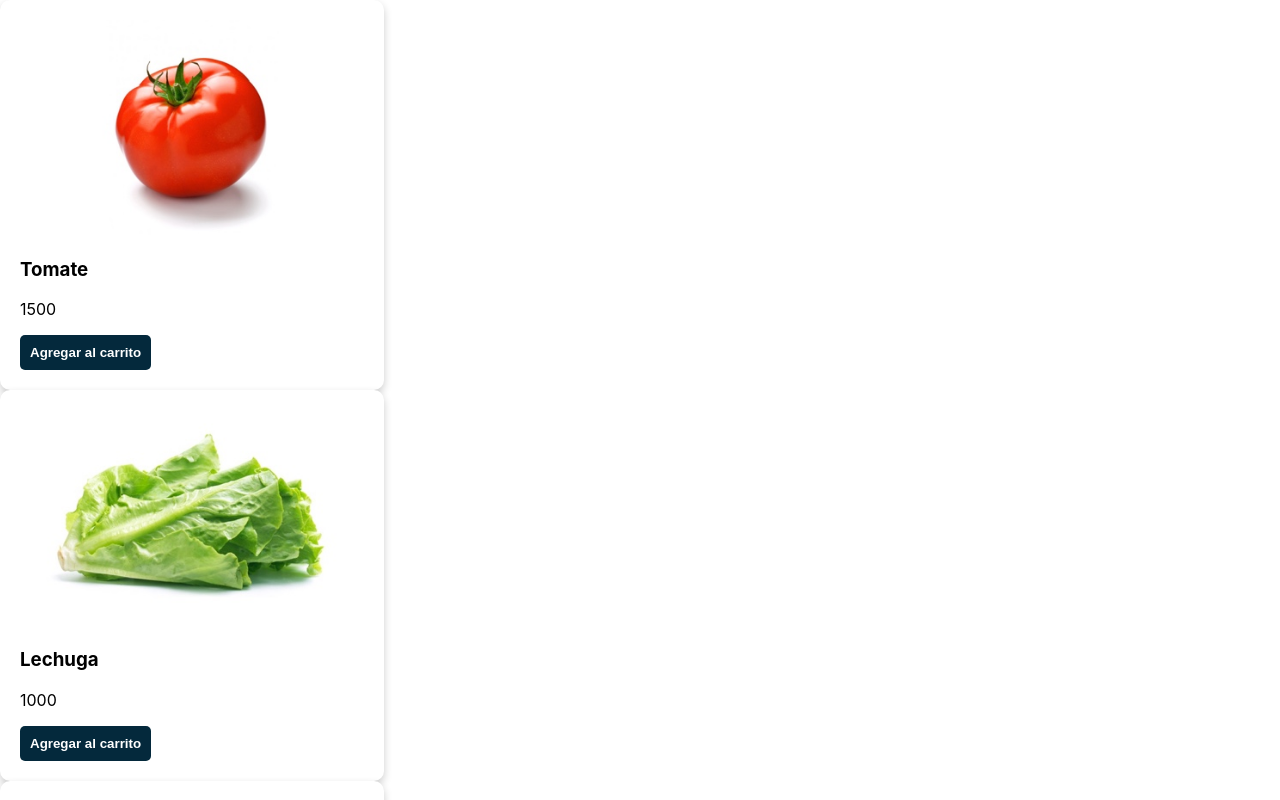
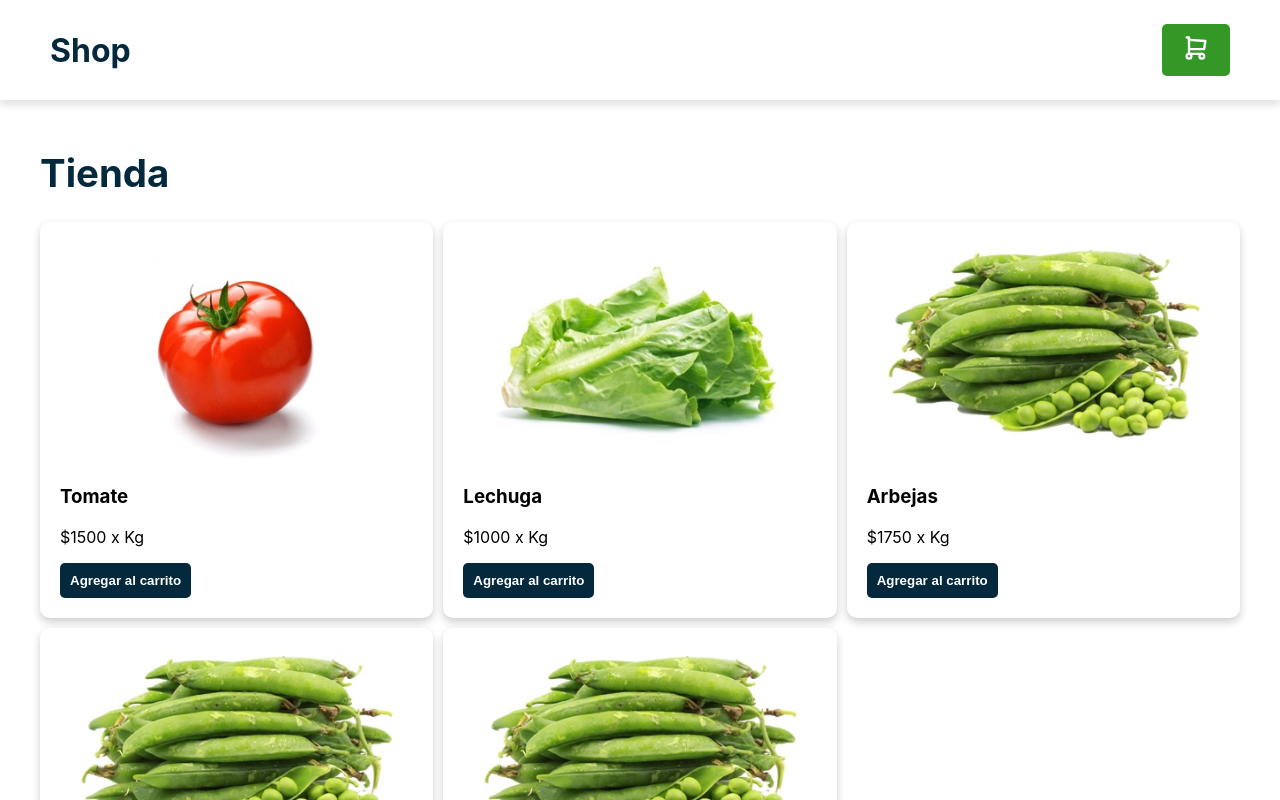
Before and after one commit to ignacioDorigo/carro-de-compras, a React (Create React App) app: page / in a window 1280 px wide. Shown: the top 800 px of the page. Built offline with nearby package versions, Linux system fonts and the light colour scheme.

Commit message:
mas estilos

```diff
--- a/src/App.js
+++ b/src/App.js
@@ -2,12 +2,17 @@ import "./App.css";
 
 import React, { Component } from "react";
 import Productos from "./components/Productos";
+import Layout from "./components/Layout";
+import Navbar from "./components/Navbar";
+import Titulo from "./components/Titulo";
 
 export default class App extends Component {
   state = {
     productos: [
       { nombre: "Tomate", precio: 1500, img: "/productos/tomate.jpg" },
       { nombre: "Lechuga", precio: 1000, img: "/productos/lechuga.jpg" },
+      { nombre: "Arbejas", precio: 1750, img: "/productos/arbejas.jpg" },
+      { nombre: "Arbejas", precio: 1750, img: "/productos/arbejas.jpg" },
       { nombre: "Arbejas", precio: 1750, img: "/productos/arbejas.jpg" },
     ],
     carro: [],
@@ -19,10 +24,14 @@ export default class App extends Component {
   render() {
     return (
       <div>
-        <Productos
-          productos={this.state.productos}
-          agregarAlCarrito={this.agregarAlCarrito}
-        />
+        <Navbar />
+        <Layout>
+          <Titulo texto={"Tienda"}/>
+          <Productos
+            productos={this.state.productos}
+            agregarAlCarrito={this.agregarAlCarrito}
+          />
+        </Layout>
       </div>
     );
   }
--- /dev/null
+++ b/src/components/Carro.js
@@ -0,0 +1,37 @@
+import React, { Component } from "react";
+
+const styles = {
+  divSvg: {
+    backgroundColor: "#349827",
+    padding: "10px 20px",
+    borderRadius: "5px",
+    cursor: "pointer",
+  },
+};
+
+export default class Carro extends Component {
+  render() {
+    return (
+      <div style={styles.divSvg}>
+        <svg
+          style={styles.svgCarro}
+          xmlns="http://www.w3.org/2000/svg"
+          width={28}
+          height={28}
+          viewBox="0 0 24 24"
+          fill="none"
+          stroke="#FFFFFF"
+          strokeWidth={2}
+          strokeLinecap="round"
+          strokeLinejoin="round"
+          color="#FFFFFF"
+        >
+          {" "}
+          <path d="M6 19m-2 0a2 2 0 1 0 4 0a2 2 0 1 0 -4 0" />{" "}
+          <path d="M17 19m-2 0a2 2 0 1 0 4 0a2 2 0 1 0 -4 0" />{" "}
+          <path d="M17 17h-11v-14h-2" /> <path d="M6 5l14 1l-1 7h-13" />{" "}
+        </svg>
+      </div>
+    );
+  }
+}
--- a/src/components/Layout.js
+++ b/src/components/Layout.js
@@ -1,7 +1,23 @@
 import React, { Component } from "react";
+
+const styles = {
+  layout: {
+    padding: "0px 5px",
+  },
+  container: {
+    maxWidth: "1200px",
+    width: "100%",
+    margin: "0 auto",
+  },
+};
 
 export default class Layout extends Component {
   render() {
-    return <div>Layout</div>;
+    const { children } = this.props;
+    return (
+      <div style={styles.layout}>
+        <div style={styles.container}>{children}</div>
+      </div>
+    );
   }
 }
--- /dev/null
+++ b/src/components/Logo.js
@@ -0,0 +1,15 @@
+import React, { Component } from "react";
+
+const styles = {
+  logo: {
+    color: "#04293d",
+    fontSize: "2rem",
+    cursor:"pointer"
+  },
+};
+
+export default class Logo extends Component {
+  render() {
+    return <h2 style={styles.logo}>Shop</h2>;
+  }
+}
--- a/src/components/Navbar.js
+++ b/src/components/Navbar.js
@@ -1,7 +1,26 @@
 import React, { Component } from "react";
+import Logo from "./Logo";
+import Carro from "./Carro";
+
+const styles = {
+  navbar: {
+    display: "flex",
+    justifyContent: "space-between",
+    height: "100px",
+    alignItems: "center",
+    padding: "0px 50px",
+    boxShadow: "0px 5px 8px #E1E1E1",
+    marginBottom: "50px",
+  },
+};
 
 export default class Navbar extends Component {
   render() {
-    return <div>Navbar</div>;
+    return (
+      <nav style={styles.navbar}>
+        <Logo />
+        <Carro />
+      </nav>
+    );
   }
 }
--- a/src/components/Producto.js
+++ b/src/components/Producto.js
@@ -2,20 +2,20 @@ import React, { Component } from "react";
 
 const styles = {
   producto: {
-    boxShadow: "0 4px 8px rgba(0,0,0,0.2)",
+    boxShadow: "0px 4px 8px rgba(0,0,0,0.2)",
     padding: "20px",
     borderRadius: "10px",
     backgroundColor: "#FFFFFF",
-    width: "30%",
+    width: "100%",
   },
   btnAgregarCarrito: {
     backgroundColor: "#04293c",
     color: "#FFFFFF",
     border: "none",
     borderRadius: "5px",
-    // fontSize: "",
     fontWeight: "bold",
     padding: "10px",
+    cursor:"pointer"
   },
   img: { width: "100%" },
 };
@@ -32,7 +32,7 @@ export default class Producto extends Component {
           title={producto.nombre}
         />
         <h3>{producto.nombre}</h3>
-        <p>{producto.precio}</p>
+        <p>${producto.precio} x Kg</p>
         <button
           style={styles.btnAgregarCarrito}
           onClick={() => agregarAlCarrito(producto)}
--- a/src/components/Productos.js
+++ b/src/components/Productos.js
@@ -1,11 +1,20 @@
 import React, { Component } from "react";
 import Producto from "./Producto";
+
+const styles = {
+  productos: {
+    backgroundColor: "#FFFFFF",
+    display: "grid",
+    gridTemplateColumns:"repeat(3,1fr)",
+    gap: "10px",
+  },
+};
 
 export default class Productos extends Component {
   render() {
     const { productos, agregarAlCarrito } = this.props;
     return (
-      <div>
+      <div style={styles.productos}>
         {productos.map((producto, index) => (
           <Producto
             producto={producto}
--- a/src/components/Titulo.js
+++ b/src/components/Titulo.js
@@ -1,7 +1,15 @@
 import React, { Component } from "react";
+
+const styles = {
+  titulo: {
+    color: "#04293d",
+    fontSize: "2.4rem",
+  },
+};
 
 export default class Titulo extends Component {
   render() {
-    return <div>Titulo</div>;
+    const { texto } = this.props;
+    return <h1 style={styles.titulo}>{texto}</h1>;
   }
 }
--- a/src/index.css
+++ b/src/index.css
@@ -11,3 +11,14 @@ code {
   font-family: source-code-pro, Menlo, Monaco, Consolas, 'Courier New',
     monospace;
 }
+
+/* apply a natural box layout model to all elements, but allowing components to change */
+html {
+  box-sizing: border-box;
+}
+
+*,
+*:before,
+*:after {
+  box-sizing: inherit;
+}
```
